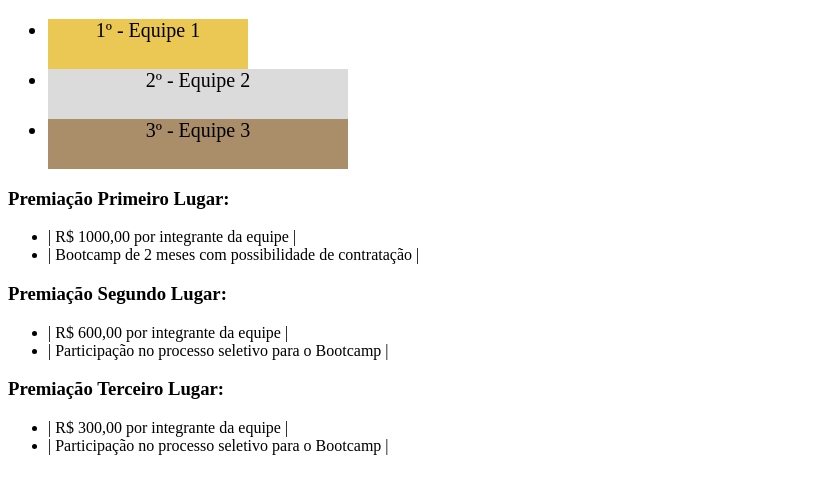
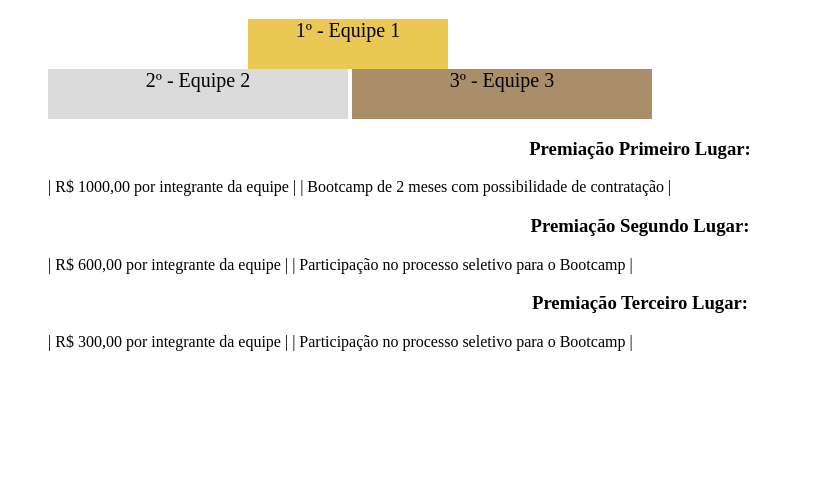
Before and after one commit to ferreirawdev/trybe-exercicios, a plain HTML site: page fundamentos/bloco-03/dia-04/index.html in a window 1280 px wide. Shown: the part 61-554 px from the top of the page, without its empty margins (0-824 px from the left). Drawn offline with Linux system fonts and the light colour scheme.

Commit message:
altera tipo de display, margem e alinhamento de texto

```diff
--- a/fundamentos/bloco-03/dia-04/index.html
+++ b/fundamentos/bloco-03/dia-04/index.html
@@ -1,8 +1,8 @@
 <!DOCTYPE html>
 <html lang="pt">
   <head>
-    <meta charset="UTF-8">
-    <meta name="viewport" content="width=device-width, initial-scale=1.0">
+    <meta charset="UTF-8" />
+    <meta name="viewport" content="width=device-width, initial-scale=1.0" />
     <title>Ranking</title>
     <style>
       h1 {
@@ -15,6 +15,8 @@
         height: 50px;
         text-align: center;
         width: 200px;
+        display: block;
+        margin-left: 200px;
       }
 
       .second {
@@ -23,6 +25,7 @@
         height: 50px;
         text-align: center;
         width: 300px;
+        display: inline-block;
       }
 
       .third {
@@ -31,8 +34,16 @@
         height: 50px;
         text-align: center;
         width: 300px;
+        display: inline-block;
       }
 
+      li {
+        display: inline-block;
+      }
+
+      h3 {
+        text-align: center;
+      }
     </style>
   </head>
   <body>
```
